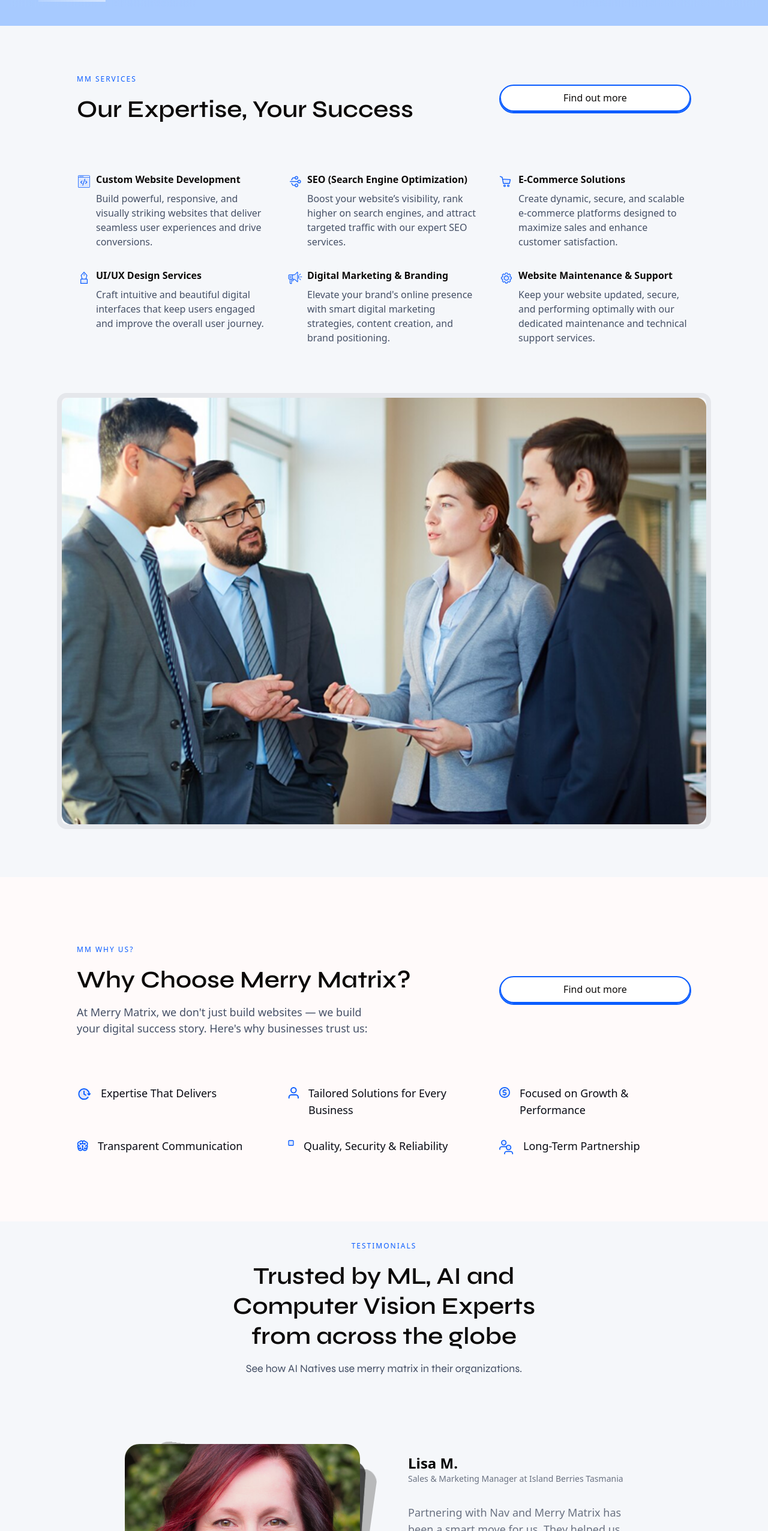
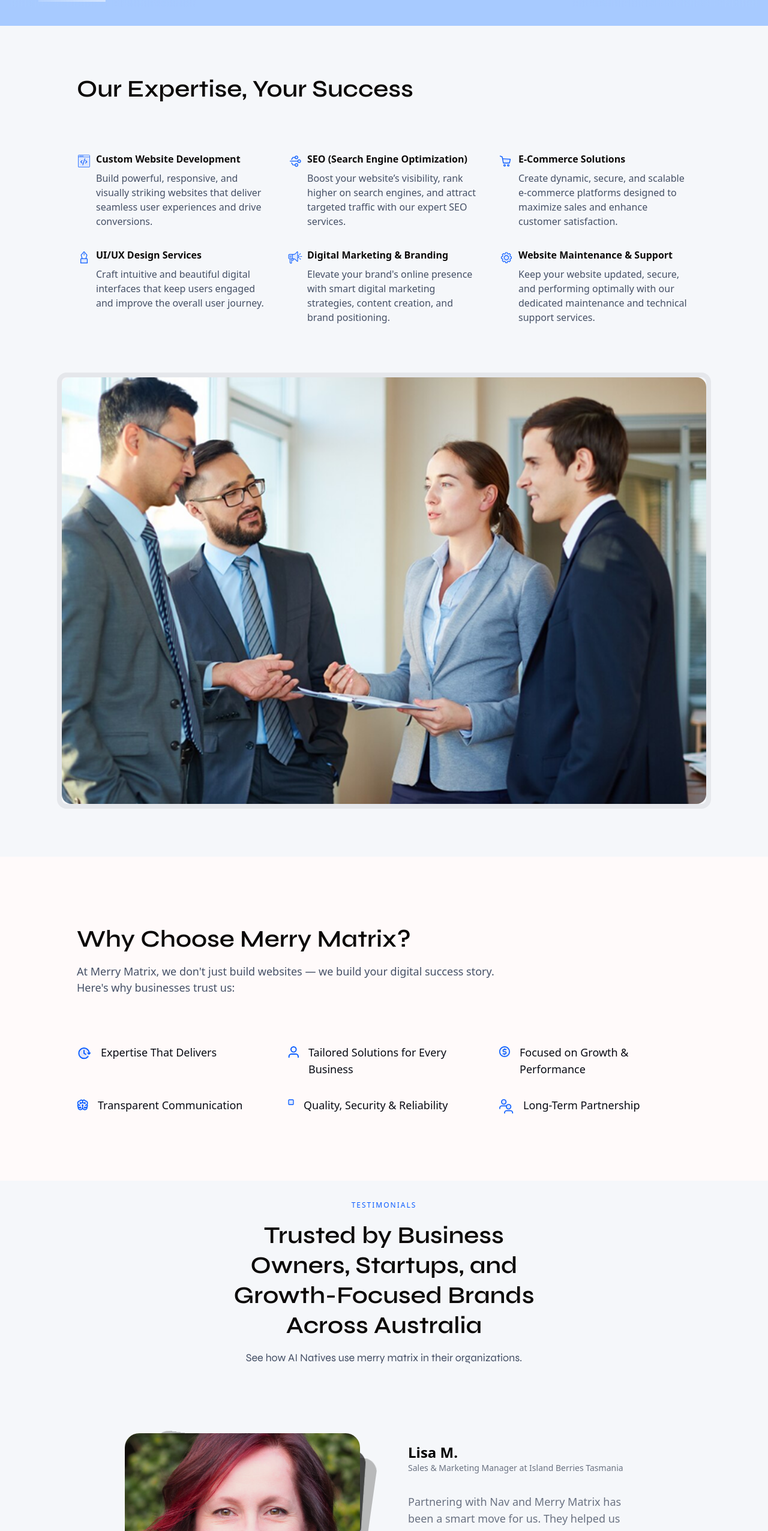
Before and after one commit to Feneel518/merry, a Next.js app: page / in a window 1280 px wide. Shown: the part 1394-3946 px from the top of the page at 60% size. Built offline with nearby package versions, Linux system fonts and the light colour scheme; grey boxes are pictures that could not be loaded.

Commit message:
small changes

```diff
--- a/src/components/Expertise.tsx
+++ b/src/components/Expertise.tsx
@@ -11,17 +11,17 @@
       <div className="max-w-screen-lg mx-auto  py-20 flex items-center justify-center flex-col gap-20  max-md:px-8  ">
         <div className="flex items-center justify-between w-full max-md:flex-col max-md:items-center gap-8">
           <aside className="flex flex-col gap-4">
-            <h4 className="text-[12px]  tracking-[2px] fonr-syne text-[#0a5cff]">
+            {/* <h4 className="text-[12px]  tracking-[2px] fonr-syne text-[#0a5cff]">
               MM SERVICES
-            </h4>
+            </h4> */}
 
             <h1 className="text-[40px]  leading-tight   font-[600] font-syne max-md:text-center ">
               Our Expertise, Your Success
             </h1>
           </aside>
-          <aside className="">
+          {/* <aside className="">
             <Button className="  max-md:w-80!">Find out more</Button>
-          </aside>
+          </aside> */}
         </div>
         <div className="">
           <div className="grid grid-cols-3 gap-8 max-md:grid-cols-1">
--- a/src/components/Footer.tsx
+++ b/src/components/Footer.tsx
@@ -110,7 +110,7 @@
         </h2>
       </div>
       <div className="text-white/50 z-[500] flex items-center justify-between md:w-2/3 mx-auto font-syne text-[10px] md:text-[16px] max-md:text-center mt-10 max-md:px-4">
-        <h2 className="z-10">Mmade with Love in Tasmania ❤️</h2>
+        <h2 className="z-10">Made with Love in Tasmania ❤️</h2>
         <h2 className="z-10">©Merry Matrix · Terms & Privacy</h2>
       </div>
     </div>
--- a/src/components/Industries.tsx
+++ b/src/components/Industries.tsx
@@ -122,11 +122,11 @@
     <div id="projects" className="py-20  h-fit pointer-events-none">
       <section ref={container} className="relative w-screen h-screen ">
         <div className="flex flex-col items-center justify-center gap-4  ">
-          <div className="">
+          {/* <div className="">
             <h4 className="text-[12px]  tracking-[2px] fonr-syne text-[#0a5cff]">
               MERRY MATRIX USE CASES
             </h4>
-          </div>
+          </div> */}
           <h2 className="text-[40px] max-md:text-[20px]  leading-tight   font-[600] font-syne text-center lg:w-[40%]">
             Industries we work for
           </h2>
--- a/src/components/Testimonials.tsx
+++ b/src/components/Testimonials.tsx
@@ -14,7 +14,8 @@
           </h4>
         </div>
         <h2 className="text-[40px] max-md:text-[20px]  leading-tight   font-[600] font-syne text-center lg:w-[40%]">
-          Trusted by ML, AI and Computer Vision Experts from across the globe
+          Trusted by Business Owners, Startups, and Growth-Focused Brands Across
+          Australia
         </h2>
         <p className="font-syne text-[18px]  font-[400] text-[#455066]  text-center">
           See how AI Natives use merry matrix in their organizations.
--- a/src/components/WhyChoose.tsx
+++ b/src/components/WhyChoose.tsx
@@ -11,9 +11,9 @@
         <div className="flex items-center justify-between w-full max-md:flex-col max-md:items-center gap-8">
           <aside className="flex flex-col gap-4">
             {/* <div className="text-[14px] text-[#8D95A7]">MM_WHY_US?</div> */}
-            <h4 className="text-[12px]  tracking-[2px] fonr-syne text-[#0a5cff]">
+            {/* <h4 className="text-[12px]  tracking-[2px] fonr-syne text-[#0a5cff]">
               MM WHY US?
-            </h4>
+            </h4> */}
             <h1 className="text-[40px]  leading-tight   font-[600] font-syne max-md:text-center ">
               Why Choose Merry Matrix?
             </h1>
@@ -22,9 +22,9 @@
               digital success story. Here&apos;s why businesses trust us:
             </p>
           </aside>
-          <aside className="">
+          {/* <aside className="">
             <Button className=" max-md:w-80!">Find out more</Button>
-          </aside>
+          </aside> */}
         </div>
         <div className="">
           <div className="grid grid-cols-3 gap-8 max-md:grid-cols-1">
```
